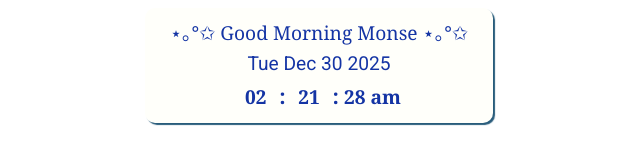
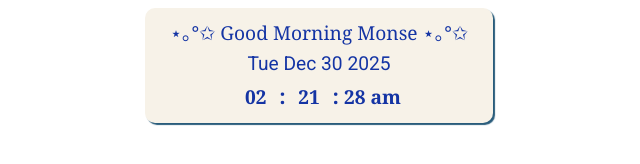
Before and after one commit to zapiensubs-alt/notion, a plain HTML site: page index.html in a window 1280 px wide. Shown: the whole page, without its empty margins (321-961 px from the left). Drawn offline with Linux system fonts and the light colour scheme.

Commit message:
Change card background color to #F7F2E8

```diff
--- a/index.html
+++ b/index.html
@@ -38,7 +38,7 @@ h1 {
 .card {
     padding: 10px 25px 10px 25px;
     border-radius: 10px;
-    background: #FFFFFA;
+    background: #F7F2E8;
     color: #1434A4;
     display: inline-block;
     box-shadow: 2px 2px 1px 0px #295C7B;
```
